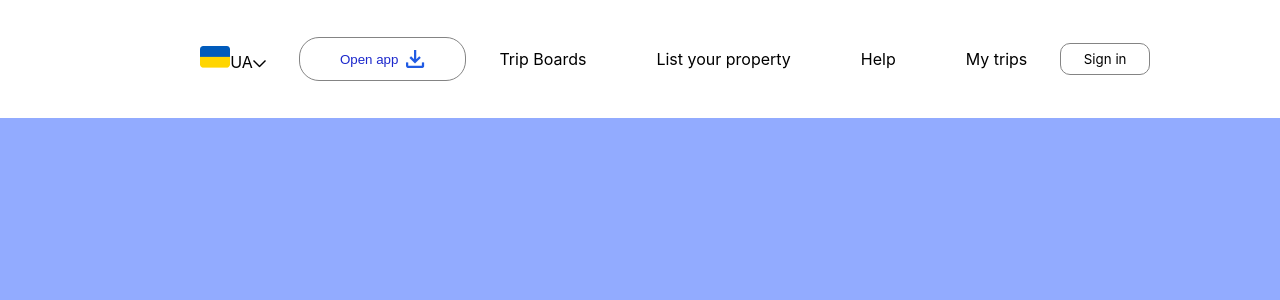
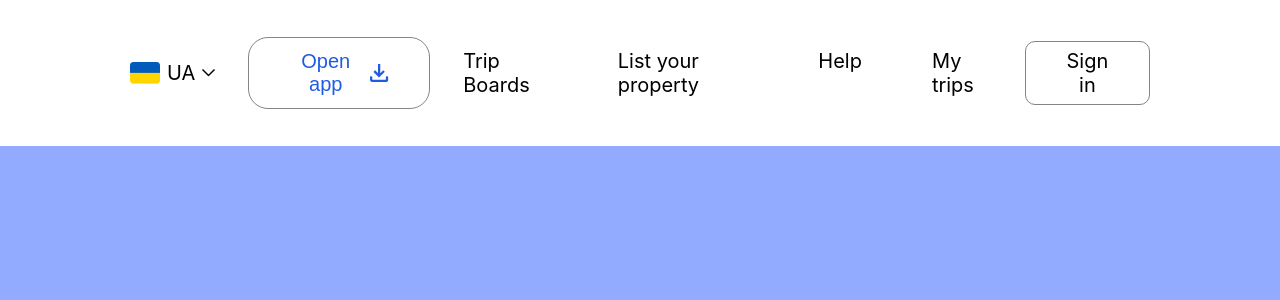
Before and after one commit to yuliianeznakhina/booking, a React (Create React App) app: page / in a window 1280 px wide. Shown: the top 300 px of the page. Built offline with nearby package versions, Linux system fonts and the light colour scheme.

Commit message:
finished header

```diff
--- a/src/App.css
+++ b/src/App.css
@@ -2,3 +2,38 @@ html {
     font-size: 16px;
     background-color: #92ABFF;
 }
+@property --blue-color {
+  syntax: "<color>";
+  initial-value: #1C28CC;
+  inherits: true;
+}
+
+@property --blue-color-hover {
+  syntax: "<color>";
+  initial-value: #1c28cc4d;
+  inherits: true;
+}
+
+@property --gray-stroke {
+  syntax: "<color>";
+  initial-value: #848484;
+  inherits: true;
+}
+
+@font-face {
+  font-family: "IBM Plex Sans", sans-serif;
+  src: url("https://fonts.googleapis.com/css2?family=IBM+Plex+Sans:ital,wght@0,100..700;1,100..700&display=swap");
+  font-optical-sizing: auto;
+  font-weight: medium;
+  font-style: normal;
+  font-variation-settings: "wdth" 100;
+}
+
+@font-face {
+  font-family: "Inter", sans-serif;
+  src: url('https://fonts.googleapis.com/css2?family=Inter:ital,opsz,wght@0,14..32,100..900;1,14..32,100..900&display=swap');
+  font-optical-sizing: auto;
+  font-weight: 900;
+  font-style: normal;
+  font-size: 1.25rem;
+}
--- a/src/components/Header/Header.css
+++ b/src/components/Header/Header.css
@@ -1,33 +1,3 @@
-@property --blue-color {
-  syntax: "<color>";
-  initial-value: #1C28CC;
-  inherits: true;
-}
-
-@property --gray-stroke {
-  syntax: "<color>";
-  initial-value: #848484;
-  inherits: true;
-}
-
-@font-face {
-  font-family: "IBM Plex Sans", sans-serif;
-  src: url("https://fonts.googleapis.com/css2?family=IBM+Plex+Sans:ital,wght@0,100..700;1,100..700&display=swap");
-  font-optical-sizing: auto;
-  font-weight: 500;
-  font-style: normal;
-  font-variation-settings: "wdth" 100;
-}
-
-@font-face {
-  font-family: "Inter", sans-serif;
-  src: url('https://fonts.googleapis.com/css2?family=Inter:ital,opsz,wght@0,14..32,100..900;1,14..32,100..900&display=swap');
-  font-optical-sizing: auto;
-  font-weight: 900;
-  font-style: normal;
-  font-size: 1.25rem;
-}
-
 .Header {
   background-color: #ffffff;
   display: flex;
@@ -37,10 +7,60 @@
   padding: 37px 130px;
 }
 
+#countrySelect {
+  font-family: "Inter", sans-serif;
+  font-size: 1.25rem;
+  position: relative;
+}
+
+.countryDropdown {
+  position: absolute;
+}
+
+.countryOption {
+  margin: 0.5625rem 0;
+  cursor: pointer;
+}
+
+.countryOption.selected {
+  display: none;
+}
+
+#countrySelect img {
+  height: 100%;
+}
+
+.dropdownArrow {
+  transition: 0.1s;
+}
+
+.dropdownArrow.open {
+  transform: rotate(180deg);
+}
+
+.countrySelected {
+  display: flex;
+  gap: 0.4375rem;
+  align-items: center;
+  cursor: pointer;
+}
+
+
 .Header>nav {
   display: flex;
   gap: 4.375rem;
   font-family: "Inter", sans-serif;
+  font-size: 1.25rem;
+}
+
+.Header a {
+  color: #000000;
+  cursor: pointer;
+}
+
+
+.Header a:hover {
+  color: var(--blue-color);
 }
 
 .appBTN {
@@ -48,17 +68,31 @@
   border: 0.0625rem solid var(--gray-stroke);
   border-radius: 1.25rem;
   padding: 0.75rem 2.5rem;
-  color: var(--blue-color);
+  color: #205BE3;
   font-family: "IBM Plex Sans", sans-serif;
+  font-size: 1.25rem;
   display: flex;
   align-items: center;
   gap: 0.5rem;
+  cursor: pointer;
+}
+
+.appBTN:hover {
+  background-color: var(--blue-color-hover);
+  border: 0.0625rem solid #00000000;
 }
 
 .signInBTN {
   font-family: "Inter", sans-serif;
+  font-size: 1.25rem;
   background-color: inherit;
   border: 0.0625rem solid var(--gray-stroke);
   padding: 0.4375rem 1.6875em;
   border-radius: 0.625rem;
+  cursor: pointer;
 }
+
+.signInBTN:hover {
+  background-color: var(--blue-color-hover);
+  border: 0.0625rem solid #00000000;
+}
--- a/src/components/Header/Header.js
+++ b/src/components/Header/Header.js
@@ -17,10 +17,10 @@ export function Header() {
 
   return (<header className="Header">
     <div id='countrySelect'>
-      <div className='countrySelected' onClick={() => setOpen(!open)}> <img src={selected.image} />{selected.name}<img src='./images/icons/arrow-down.png'/></div>
+      <div className='countrySelected' onClick={() => setOpen(!open)}> <img src={selected.image} />{selected.name}<img className={'dropdownArrow' + (open ? ' open' : '')} src='./images/icons/arrow-down.png' /></div>
       {open && (
-        <div className='countryOption'>
-          {countries.map((country) => (<div
+        <div className='countryDropdown'>
+          {countries.map((country) => (<div className={'countryOption' + (selected.name == country.name ? ' selected' : '')}
             onClick={() => {
               setSelected(country);
               setOpen(false);
```
